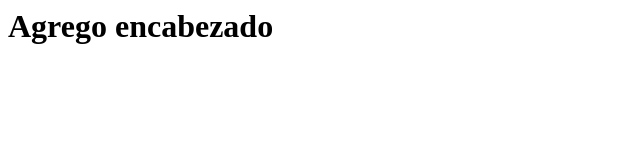
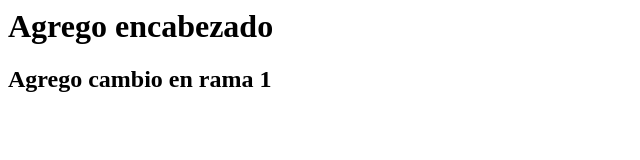
Before and after one commit to farro51/cursoAppscoGit, a plain HTML site: page index.html in a window 1280 px wide. Shown: the whole page, without its empty margins (0-640 px from the left). Drawn offline with Linux system fonts and the light colour scheme.

Commit message:
Subo los cambios de la rama 1

```diff
--- a/index.html
+++ b/index.html
@@ -4,5 +4,6 @@
 </head>
 <body>
 <h1>Agrego encabezado</h1>
+<h2>Agrego cambio en rama 1</h2>
 </body>
 </html>
```
Also changed, not shown: index.html.txt (added), 1 other file.
